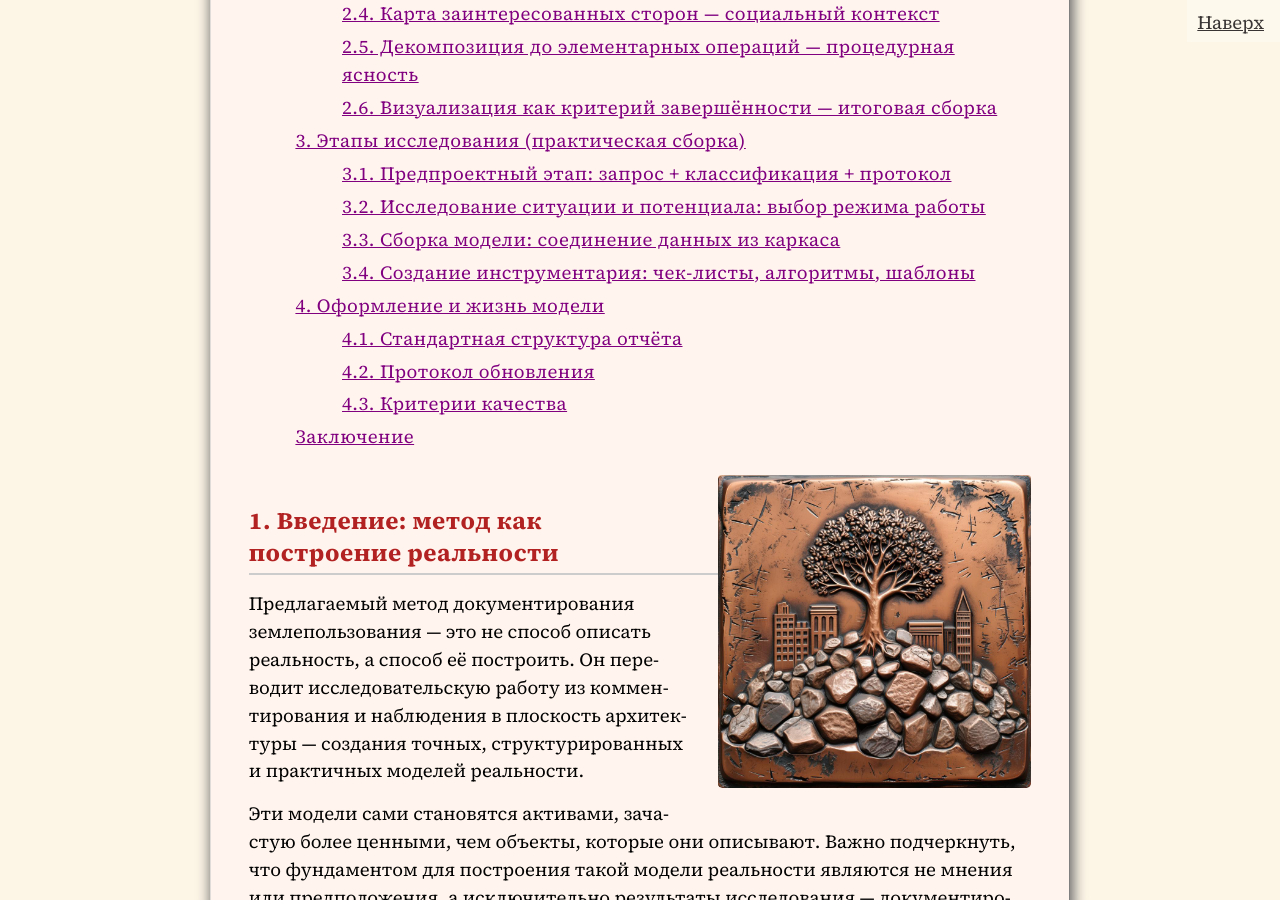
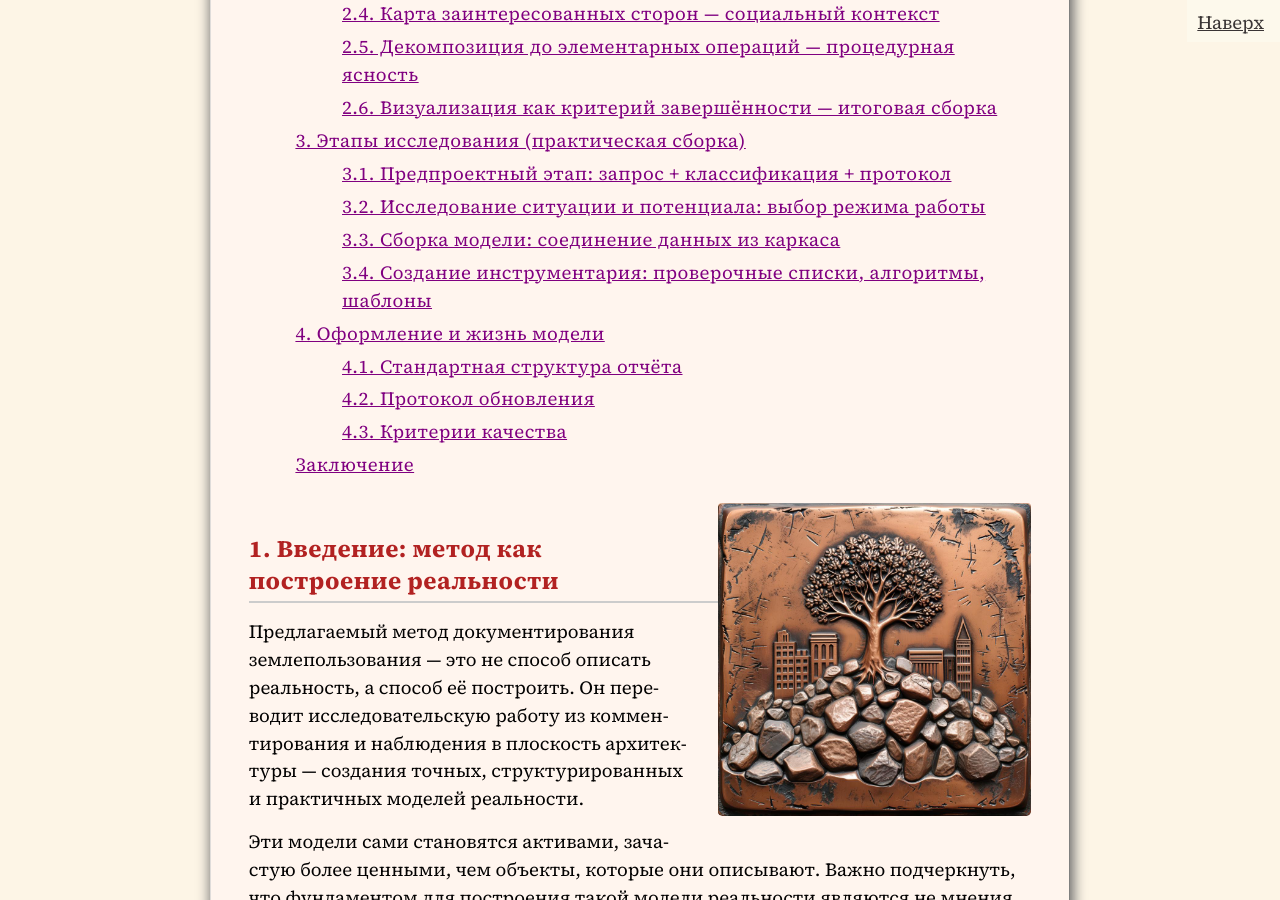
Before and after one commit to SergSi/land-use-art, a Jekyll site: the page built from _posts/2026-01-05-method.md, in a window 1280 px wide and 900 px high, scrolled down 842 px. Built offline with Jekyll 4.4.1, drawn with Linux system fonts in a browser that asks for light colours; some web fonts are replaced; some of the changed text lies outside the part shown.

Commit message:
Update 2026-01-05-method.md

```diff
--- a/_posts/2026-01-05-method.md
+++ b/_posts/2026-01-05-method.md
@@ -681,7 +681,7 @@ number="6"
 
 Таким образом, сборка модели является финалом исследовательской работы, переводящим массив разрозненных данных в систему знаний. Эта модель служит не только отчётом о проделанной работе, но и самостоятельным интеллектуальным активом — инструментом для понимания, прогнозирования и управления ситуацией. Её организованность, внутренняя взаимосвязь всех компонентов и явное указание границ делают её прозрачной, проверяемой и пригодной для дальнейшего развития, что соответствует высшим критериям методологии документирования реальности. Этап сборки подтверждает, что методологический каркас выполнил свою функцию: обеспечил создание не набора разрозненных фактов, а целостной архитектуры знания.
 
-### 3.4. Создание инструментария: чек-листы, алгоритмы, шаблоны
+### 3.4. Создание инструментария: проверочные списки, алгоритмы, шаблоны
 
 Инструментарий создает набор практических, готовых к применению инструментов для целевой аудитории. Инструментарий формируется как минимальный, но достаточный набор, извлекаемый из проверенной модели и покрывающий основные потребности пользователя при столкновении с аналогичной проблемой. Его компоненты включают:
 
```
